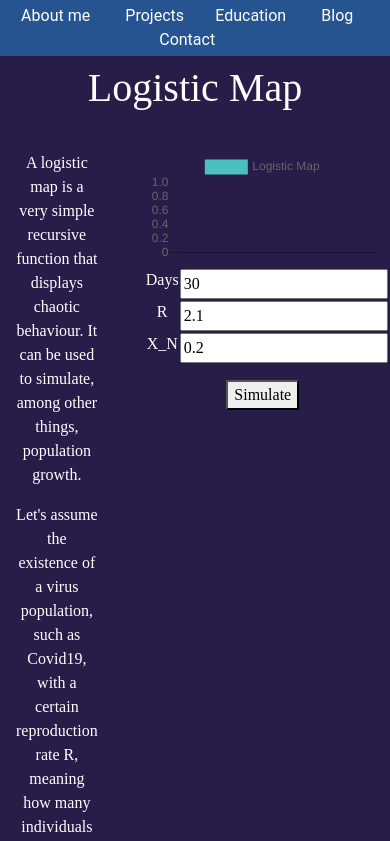
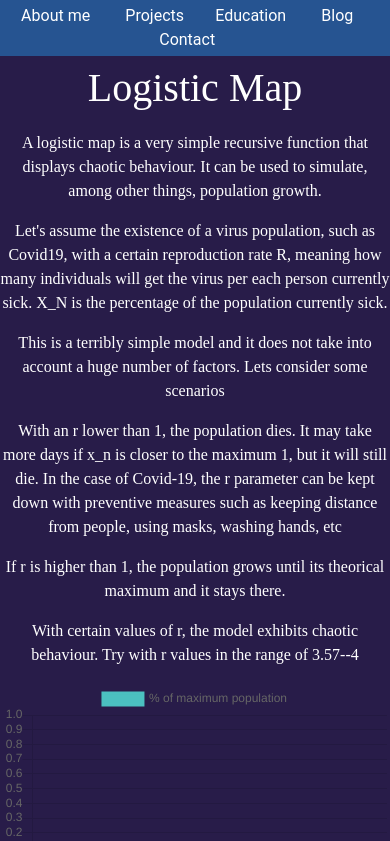
Before and after one commit to AlejandroFNadal/myPortfolio, a React (Create React App) app: page /logisticMap in a window 390 px wide. Shown: the top 841 px of the page. Built offline with nearby package versions, Linux system fonts and the light colour scheme; what webfontloader would draw is missing.

Commit message:
Responsivness of log map

```diff
--- a/src/App.css
+++ b/src/App.css
@@ -315,6 +315,9 @@ h3{
     width:33%;
     margin: 3%;
   }
+  #lm-content{
+    display:flex;
+  }
 }
 @media only screen and (max-width:771px)
 {
@@ -329,26 +332,47 @@ h3{
 }
 
 /*Logistic Map*/
-#lm-content{
-  display:flex;
+
+@media only screen and(max-width:771px)
+{
+  #lm-content{
+    display:block;
+    margin:auto;
+  }
+  #lm-theory-selection{
+    margin:auto;
+  }
+  #lm-definition {
+    margin:auto;
+  }
+
 }
 
-#lm-graph{
-  width:60%;
-  margin:2em;
+@media only screen and (min-width: 771px){
+  #lm-content{
+    display:flex;
+  }
+  #lm-theory-selection{
+    margin:1em;
+    width:50%;
+  }
+  #lm-graph{
+    width:60%;
+    margin:2em;
+  }
 }
 
-#lm-theory-selection{
-  margin:1em;
-  width:50%;
-}
+
+
+
+
 #lm-definition{
   margin-top:1em;
   margin-bottom:1em;
 }
 #lm-parameter-selector form{
   display:grid;
- grid-template-columns: 1fr 2fr;
+  grid-template-columns: 1fr 2fr;
 }
 
 #lm-labels{
@@ -361,4 +385,5 @@ h3{
 #lm-button{
   margin:auto;
   margin-top:1em;
+  margin-bottom:1em;
 }
--- a/src/components/LogisticMap.js
+++ b/src/components/LogisticMap.js
@@ -32,7 +32,7 @@ class LogisticMap extends React.Component{
                 labels: [],
                 datasets:
                 [{
-                    label: 'Logistic Map',
+                    label: '% of maximum population',
                     fill: false,
                     lineTension: 0.1,
                     backgroundColor: 'rgba(75,192,192,0.4)',
@@ -73,18 +73,9 @@ class LogisticMap extends React.Component{
         console.log(this.state.x_n)
     };
     simulate(event){
-        console.log("Simulating")
         this.state.data.datasets[0].data=[]
         this.state.data.labels=[]
-        console.log("Before genValues")
-        console.log("r")
-        console.log(this.state.r)
-        console.log("iteration")
-        console.log(this.state.iteration)
-        console.log("x_n")
-        console.log(this.state.x_n)
         var values=genValues(this.state.iteration,0,this.state.x_n,this.state.r,this.state.data.datasets[0].data, this.state.data.labels)
-        let key = 0
         var tempStateData = {...this.state.data}
         console.log("tempStateData")
         console.log(tempStateData)
```
Lines whose indentation alone changed are shown as unchanged.
